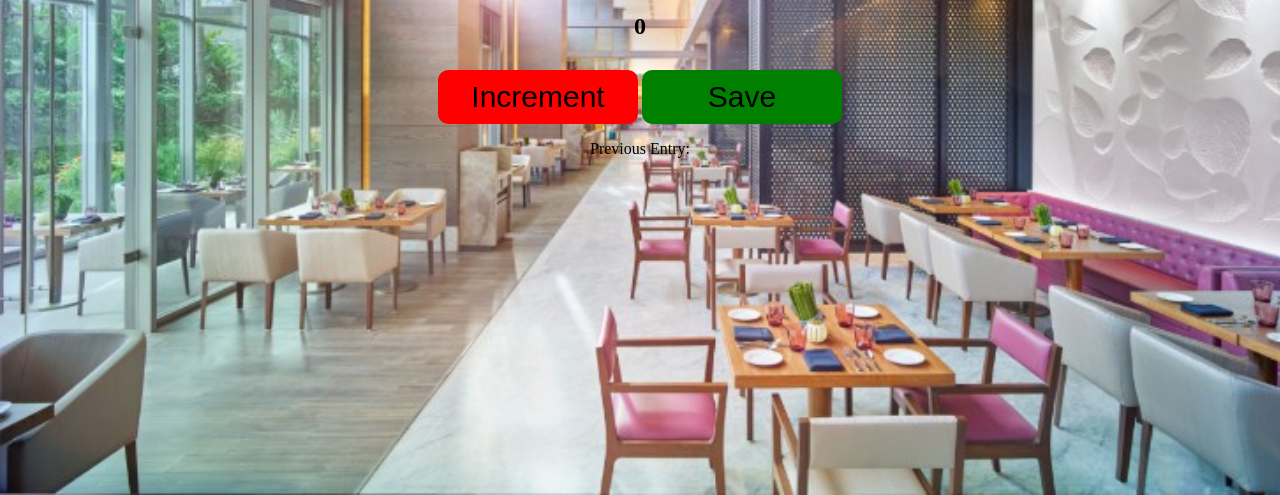
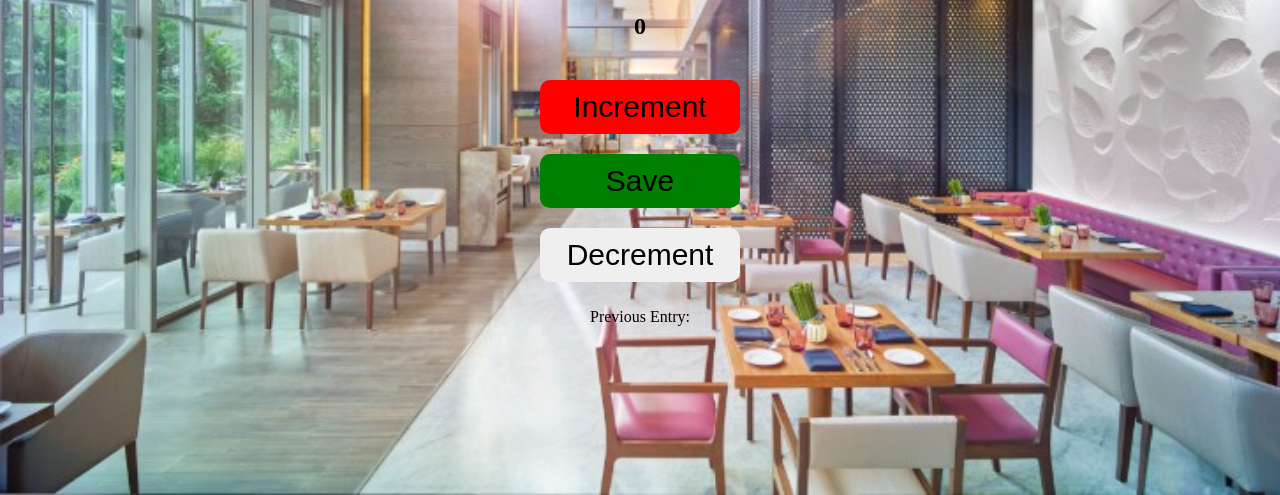
Before and after one commit to RstTiwari/Counte_application, a plain HTML site: page index.html in a window 1280 px wide. Shown: the part 305-800 px from the top of the page. Drawn offline with Linux system fonts and the light colour scheme.

Commit message:
new feature
added new feature  of decrement button

```diff
--- a/index.css
+++ b/index.css
@@ -28,6 +28,7 @@ button{
     border-radius: 10px;
     padding: 10px 10px;
     width: 200px;
+    margin: 10px 10px;
 
 
 
--- a/index.html
+++ b/index.html
@@ -11,8 +11,9 @@
      <body style="width: 100%;">
          <h1>Pepole Entered</h1>
          <h2 id="count-el">0</h2>
-         <button id ="incrementbtn" onclick="increment()">Increment</button>
-         <button id ="savebtn" onclick="save()">Save</button>
+         <button id ="incrementbtn" onclick="increment()">Increment</button><br>
+         <button id ="savebtn" onclick="save()">Save</button><br>
+         <button id ="decrementbtn" onclick="decrement()">Decrement</button><br>
         <p id="save-el">Previous Entry:</p>
 
 
--- a/index.js
+++ b/index.js
@@ -1,6 +1,7 @@
 count = 0;
 let countEl = document.getElementById("count-el");
 let saveEL = document.getElementById("save-el");
+
 
 function increment(){
     count += 1
@@ -15,3 +16,7 @@ function save(){
     count = 0;
 
 }
+function decrement(){
+    count -= 1
+    countEl.textContent = count
+}
```
